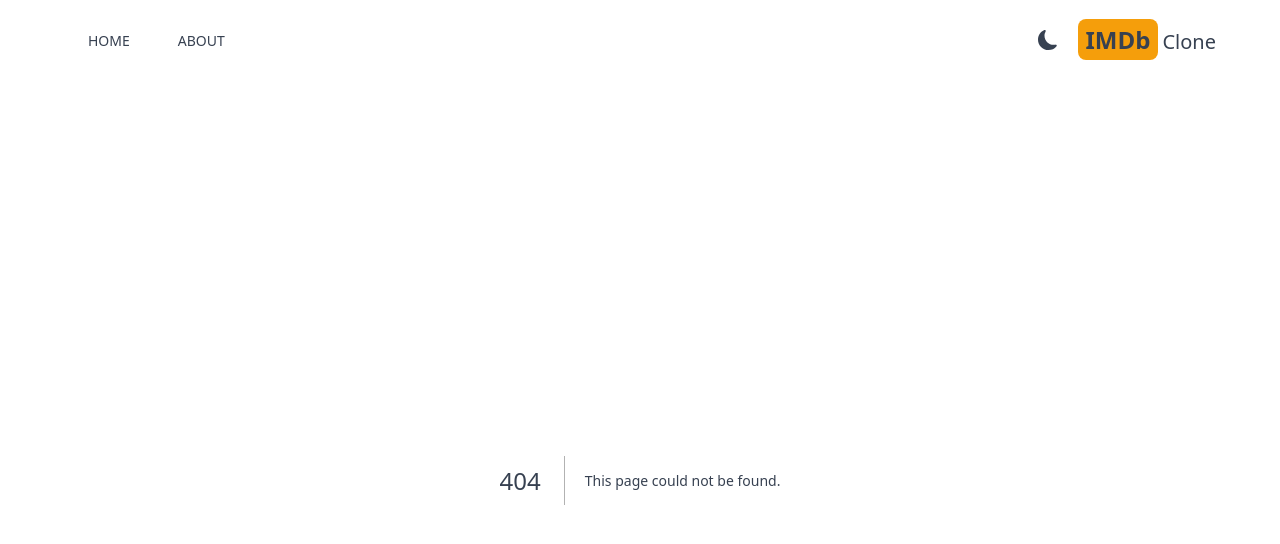
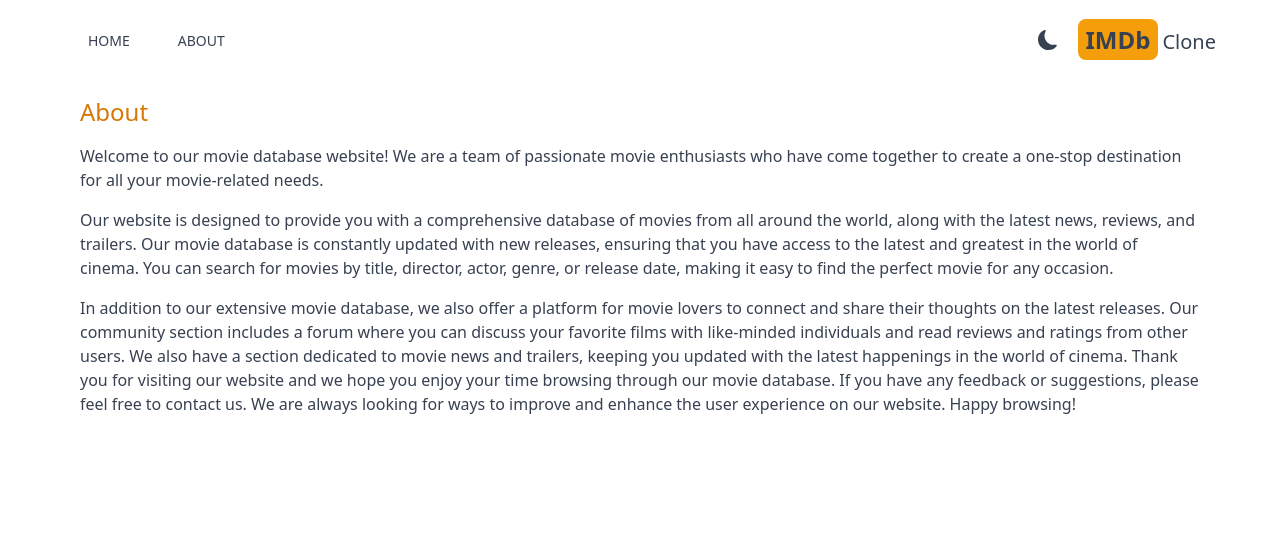
Before and after one commit to sultani93/nextjs-imdb-clone, a Next.js app: page /about in a window 1280 px wide. Before the commit this address had no page. Shown: the top 544 px of the page. Built offline with nearby package versions, Linux system fonts and the light colour scheme.

Commit message:
about page content added

```diff
--- /dev/null
+++ b/src/app/about/page.jsx
@@ -0,0 +1,38 @@
+import React from 'react'
+
+export default function About() {
+  return (
+    <div className='max-w-6xl mx-auto space-y-4 p-4'>
+      <h1 className='text-2xl font-medium text-amber-600'>About</h1>
+      <p>
+        Welcome to our movie database website! We are a team of passionate movie
+        enthusiasts who have come together to create a one-stop destination for
+        all your movie-related needs.
+      </p>
+
+      <p>
+        Our website is designed to provide you with a comprehensive database of
+        movies from all around the world, along with the latest news, reviews,
+        and trailers. Our movie database is constantly updated with new
+        releases, ensuring that you have access to the latest and greatest in
+        the world of cinema. You can search for movies by title, director,
+        actor, genre, or release date, making it easy to find the perfect movie
+        for any occasion.
+      </p>
+
+      <p>
+        In addition to our extensive movie database, we also offer a platform
+        for movie lovers to connect and share their thoughts on the latest
+        releases. Our community section includes a forum where you can discuss
+        your favorite films with like-minded individuals and read reviews and
+        ratings from other users. We also have a section dedicated to movie news
+        and trailers, keeping you updated with the latest happenings in the
+        world of cinema. Thank you for visiting our website and we hope you
+        enjoy your time browsing through our movie database. If you have any
+        feedback or suggestions, please feel free to contact us. We are always
+        looking for ways to improve and enhance the user experience on our
+        website. Happy browsing!
+      </p>
+    </div>
+  )
+}
--- a/tailwind.config.js
+++ b/tailwind.config.js
@@ -4,7 +4,6 @@
   theme: {
     extend: {},
   },
-
   plugins: [],
-  darkmode: 'class',
+  darkMode: 'class',
 }
```
